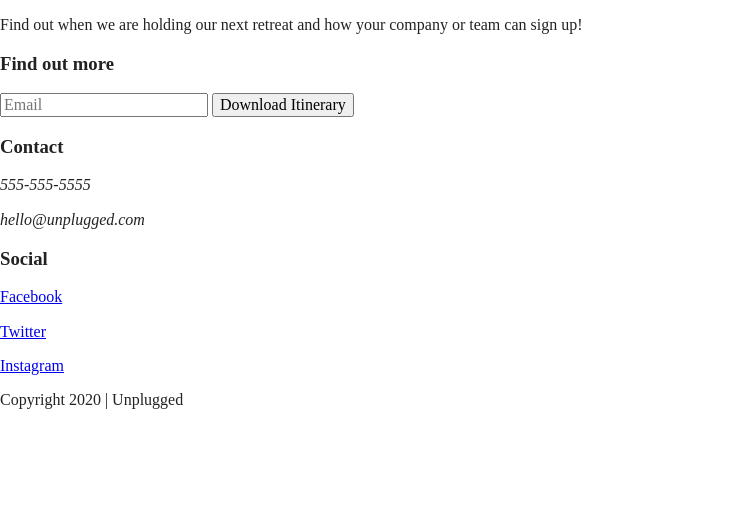
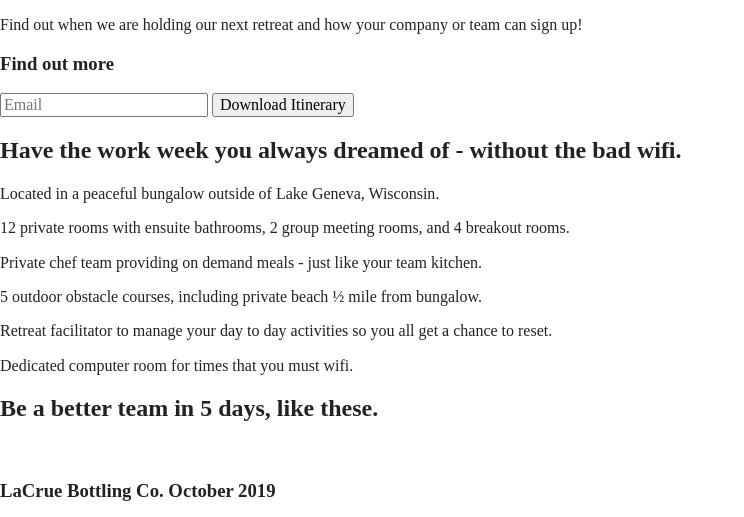
Before and after one commit to ksenia-kos/unplugged-retreat, a website built with Parcel: page index.html in a window 1280 px wide. Shown: the part 265-782 px from the top of the page, without its empty margins (0-744 px from the left). Built offline with nearby package versions, Linux system fonts and the light colour scheme.

Commit message:
finished homepage html

```diff
--- a/index.html
+++ b/index.html
@@ -54,6 +54,47 @@
         </div>
       </div>
     </aside>
+    <section class="features">
+      <div class="content-wrapper">
+        <h2>Have the work week you always dreamed of - without the bad wifi.</h2>
+        <article class="features-items">
+          <p class="fontawesome-icon"></p>
+          <p class="features-item-description">Located in a peaceful bungalow outside of Lake Geneva, Wisconsin.</p>
+        </article>
+        <article class="features-items">
+          <p class="fontawesome-icon"></p>
+          <p class="features-item-description">12 private rooms with ensuite bathrooms, 2 group meeting rooms, and 4 breakout rooms.</p>
+        </article>
+        <article class="features-items">
+          <p class="fontawesome-icon"></p>
+          <p class="features-item-description">Private chef team providing on demand meals - just like your team kitchen.</p>
+        </article>
+        <article class="features-items">
+          <p class="fontawesome-icon"></p>
+          <p class="features-item-description">5 outdoor obstacle courses, including private beach ½ mile from bungalow.</p>
+        </article>
+        <article class="features-items">
+          <p class="fontawesome-icon"></p>
+          <p class="features-item-description">Retreat facilitator to manage your day to day activities so you all get a chance to reset.</p>
+        </article>
+        <article class="features-items">
+          <p class="fontawesome-icon"></p>
+          <p class="features-item-description">Dedicated computer room for times that you must wifi.</p>
+        </article>
+      </div>
+    </section>
+    <section class="reviews">
+      <div class="content-wrapper">
+        <h2>Be a better team in 5 days, like these.</h2>
+        <article>
+          <img>
+          <div>
+            <h3>LaCrue Bottling Co. October 2019</h3>
+            <p>Lorem ipsum dolor sit amet, consectetur adipiscing elit, sed do eiusmod tempor incididunt ut labore et dolore magna aliqua. Ut enim ad minim veniam, quis nostrud exercitation ullamco laboris nisi ut aliquip ex ea commodo consequat. Duis aute irure dolor in reprehenderit in voluptate velit esse cillum dolore eu fugiat nulla pariatur.</p>
+        </div>
+        </article>
+      </div>
+    </section>
   </main>
   <footer>
     <div class="content-wrapper">
```
